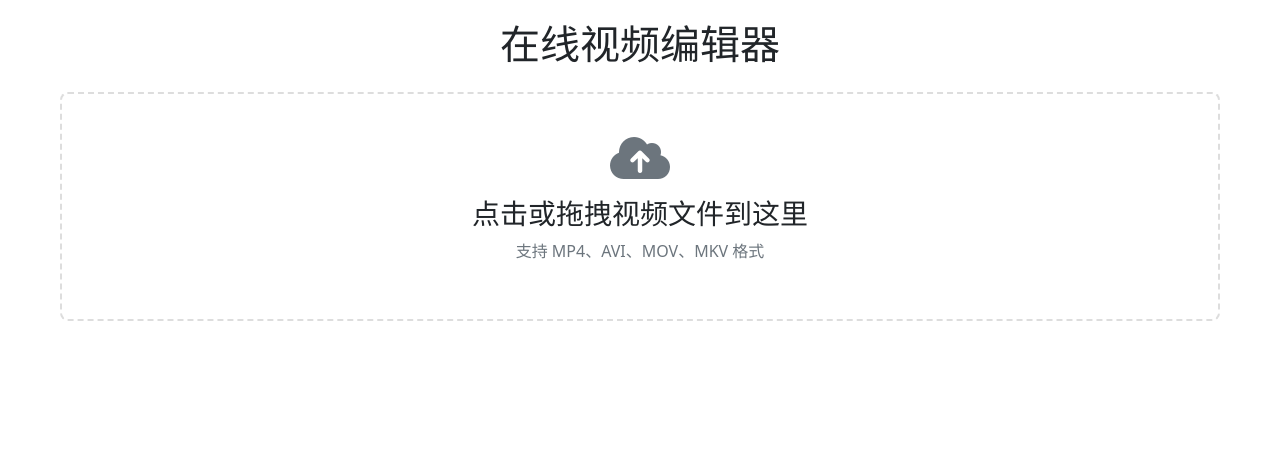
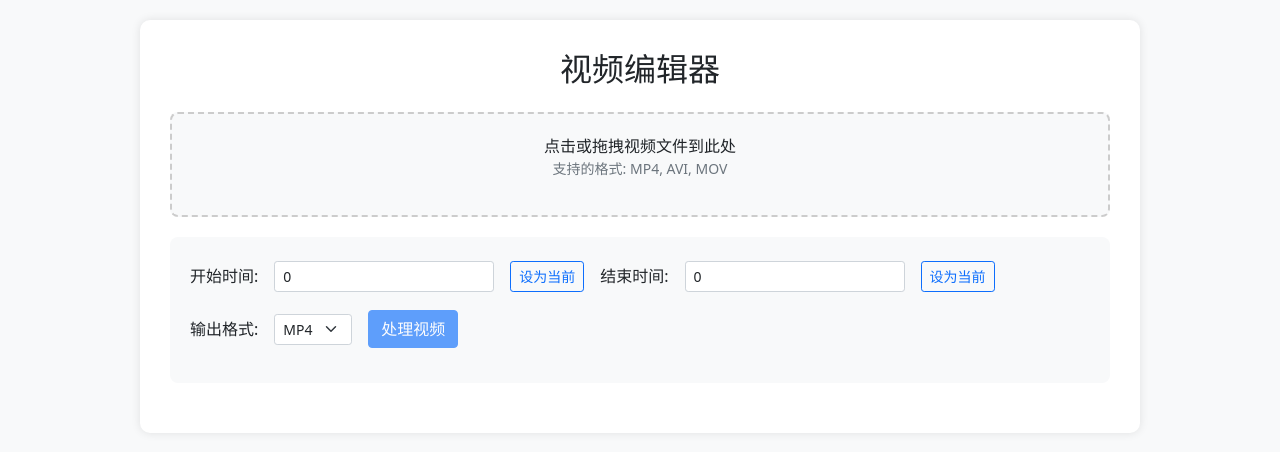
Before and after one commit to zl0070047/video-editor-docker-online, a Flask app: page / in a window 1280 px wide. Shown: the top 452 px of the page. Run offline with Flask 3, Linux system fonts and the light colour scheme.

Commit message:
style: optimize UI layout and improve user experience

```diff
--- a/templates/index.html
+++ b/templates/index.html
@@ -3,140 +3,149 @@
 <head>
     <meta charset="UTF-8">
     <meta name="viewport" content="width=device-width, initial-scale=1.0">
-    <title>在线视频编辑器</title>
+    <title>视频编辑器</title>
     <link href="https://cdn.jsdelivr.net/npm/bootstrap@5.1.3/dist/css/bootstrap.min.css" rel="stylesheet">
-    <link href="https://cdnjs.cloudflare.com/ajax/libs/font-awesome/6.0.0/css/all.min.css" rel="stylesheet">
     <style>
-        .video-container {
-            max-width: 1200px;
-            margin: 0 auto;
+        body {
+            background-color: #f8f9fa;
             padding: 20px;
         }
-        #videoPreview {
-            width: 100%;
-            margin: 20px 0;
-            border-radius: 8px;
-            box-shadow: 0 4px 6px rgba(0, 0, 0, 0.1);
-        }
-        .timeline {
-            width: 100%;
-            padding: 10px 0;
-        }
-        .controls {
-            background: #f8f9fa;
-            padding: 20px;
-            border-radius: 8px;
-            margin: 20px 0;
-        }
-        .time-display {
-            font-family: monospace;
-            font-size: 1.2em;
-            margin: 0 10px;
-        }
-        .btn-group {
-            margin: 10px 0;
-        }
-        .progress-container {
-            display: none;
-            margin-top: 20px;
-        }
-        .format-select {
-            width: 150px;
+        .container {
+            max-width: 1000px;
+            margin: 0 auto;
+            background-color: white;
+            padding: 30px;
+            border-radius: 10px;
+            box-shadow: 0 0 10px rgba(0,0,0,0.1);
         }
         .upload-zone {
-            border: 2px dashed #ddd;
+            border: 2px dashed #ccc;
             border-radius: 8px;
-            padding: 40px;
+            padding: 20px;
             text-align: center;
+            margin-bottom: 20px;
+            background-color: #f8f9fa;
             cursor: pointer;
             transition: all 0.3s ease;
         }
         .upload-zone:hover {
             border-color: #0d6efd;
-            background: #f8f9fa;
+            background-color: #e9ecef;
         }
-        .upload-icon {
-            font-size: 48px;
-            color: #6c757d;
+        .video-preview {
+            width: 100%;
+            max-height: 400px;
+            margin-bottom: 20px;
+            border-radius: 8px;
+            background-color: #000;
+        }
+        .control-panel {
+            background-color: #f8f9fa;
+            padding: 20px;
+            border-radius: 8px;
+            margin-bottom: 20px;
+        }
+        .time-controls {
+            display: flex;
+            gap: 10px;
+            align-items: center;
             margin-bottom: 15px;
+        }
+        .format-controls {
+            display: flex;
+            gap: 10px;
+            align-items: center;
+            margin-bottom: 15px;
+        }
+        .progress-bar {
+            height: 20px;
+            border-radius: 10px;
+        }
+        .btn-group {
+            margin-bottom: 15px;
+        }
+        #messageBox {
+            position: fixed;
+            top: 20px;
+            right: 20px;
+            z-index: 1000;
         }
     </style>
 </head>
 <body>
-    <div class="video-container">
-        <h1 class="text-center mb-4">在线视频编辑器</h1>
+    <div class="container">
+        <h2 class="text-center mb-4">视频编辑器</h2>
 
-        <div id="uploadSection" class="upload-zone mb-4">
-            <i class="fas fa-cloud-upload-alt upload-icon"></i>
-            <h3>点击或拖拽视频文件到这里</h3>
-            <p class="text-muted">支持 MP4、AVI、MOV、MKV 格式</p>
-            <input type="file" id="videoInput" class="d-none" accept=".mp4,.avi,.mov,.mkv">
+        <!-- 上传区域 -->
+        <div class="upload-zone" id="uploadZone">
+            <input type="file" id="videoInput" accept="video/*" style="display: none;">
+            <div>
+                <i class="bi bi-cloud-upload"></i>
+                <p class="mb-0">点击或拖拽视频文件到此处</p>
+                <p class="text-muted small">支持的格式: MP4, AVI, MOV</p>
+            </div>
         </div>
 
-        <div id="editorSection" class="d-none">
-            <div class="video-preview-container">
-                <video id="videoPreview" controls></video>
+        <!-- 视频预览 -->
+        <video id="videoPreview" class="video-preview" controls style="display: none;"></video>
+
+        <!-- 控制面板 -->
+        <div class="control-panel">
+            <!-- 时间控制 -->
+            <div class="time-controls">
+                <div class="row g-3 align-items-center">
+                    <div class="col-auto">
+                        <label class="col-form-label">开始时间:</label>
                     </div>
-
-            <div class="controls">
-                <div class="row align-items-center">
-                    <div class="col-md-6">
-                        <div class="mb-3">
-                            <label class="form-label">开始时间</label>
-                            <div class="input-group">
-                                <input type="number" id="startTime" class="form-control" min="0" step="0.1">
-                                <button class="btn btn-outline-secondary" onclick="setCurrentAsStart()">
-                                    <i class="fas fa-flag-checkered"></i> 设为当前
-                                </button>
+                    <div class="col-auto">
+                        <input type="number" id="startTime" class="form-control form-control-sm" value="0" step="0.1">
                     </div>
+                    <div class="col-auto">
+                        <button class="btn btn-outline-primary btn-sm" onclick="setCurrentTimeAsStart()">设为当前</button>
                     </div>
+                    <div class="col-auto">
+                        <label class="col-form-label">结束时间:</label>
                     </div>
-                    <div class="col-md-6">
-                        <div class="mb-3">
-                            <label class="form-label">结束时间</label>
-                            <div class="input-group">
-                                <input type="number" id="endTime" class="form-control" min="0" step="0.1">
-                                <button class="btn btn-outline-secondary" onclick="setCurrentAsEnd()">
-                                    <i class="fas fa-flag-checkered"></i> 设为当前
-                                </button>
+                    <div class="col-auto">
+                        <input type="number" id="endTime" class="form-control form-control-sm" value="0" step="0.1">
                     </div>
+                    <div class="col-auto">
+                        <button class="btn btn-outline-primary btn-sm" onclick="setCurrentTimeAsEnd()">设为当前</button>
                     </div>
                 </div>
             </div>
 
-                <div class="row align-items-center">
-                    <div class="col-md-6">
-                        <div class="mb-3">
-                            <label class="form-label">输出格式</label>
-                            <select id="outputFormat" class="form-select format-select">
+            <!-- 格式选择 -->
+            <div class="format-controls">
+                <div class="row g-3 align-items-center">
+                    <div class="col-auto">
+                        <label class="col-form-label">输出格式:</label>
+                    </div>
+                    <div class="col-auto">
+                        <select id="outputFormat" class="form-select form-select-sm">
                             <option value="mp4">MP4</option>
+                            <option value="gif">GIF</option>
                             <option value="avi">AVI</option>
                             <option value="mov">MOV</option>
-                                <option value="gif">GIF</option>
                         </select>
                     </div>
-                    </div>
-                    <div class="col-md-6">
-                        <div class="mb-3">
-                            <label class="form-label">&nbsp;</label>
-                            <button id="processBtn" class="btn btn-primary w-100">
-                                <i class="fas fa-cut"></i> 处理视频
-                            </button>
-                        </div>
+                    <div class="col-auto">
+                        <button id="processBtn" class="btn btn-primary" onclick="processVideo()" disabled>处理视频</button>
                     </div>
                 </div>
             </div>
 
-            <div class="progress-container">
-                <div class="progress">
-                    <div class="progress-bar progress-bar-striped progress-bar-animated"
-                         role="progressbar" style="width: 0%"></div>
-                </div>
-                <p class="text-center mt-2" id="progressText">处理中...</p>
+            <!-- 进度条 -->
+            <div class="progress" style="display: none;">
+                <div class="progress-bar progress-bar-striped progress-bar-animated" role="progressbar" style="width: 0%"></div>
             </div>
         </div>
     </div>
 
+    <!-- 消息提示框 -->
+    <div id="messageBox"></div>
+
+    <script src="https://cdn.jsdelivr.net/npm/bootstrap@5.1.3/dist/js/bootstrap.bundle.min.js"></script>
     <script>
         let video = document.getElementById('videoPreview');
         let currentFile = null;
@@ -201,8 +210,8 @@
                 video.src = URL.createObjectURL(file);
 
                 // 显示编辑区域
-                document.getElementById('uploadSection').classList.add('d-none');
-                document.getElementById('editorSection').classList.remove('d-none');
+                document.getElementById('uploadZone').classList.add('d-none');
+                document.getElementById('videoPreview').classList.remove('d-none');
 
                 // 设置时间范围
                 document.getElementById('startTime').value = 0;
@@ -220,9 +229,9 @@
 
         function resetUploadZone() {
             document.querySelector('.upload-zone').innerHTML = `
-                <i class="fas fa-cloud-upload-alt upload-icon"></i>
-                <h3>点击或拖拽视频文件到这里</h3>
-                <p class="text-muted">支持 MP4、AVI、MOV、MKV 格式</p>
+                <i class="bi bi-cloud-upload"></i>
+                <p class="mb-0">点击或拖拽视频文件到此处</p>
+                <p class="text-muted small">支持的格式: MP4, AVI, MOV</p>
             `;
         }
 
@@ -233,15 +242,15 @@
             });
         }
 
-        function setCurrentAsStart() {
+        function setCurrentTimeAsStart() {
             document.getElementById('startTime').value = video.currentTime.toFixed(1);
         }
 
-        function setCurrentAsEnd() {
+        function setCurrentTimeAsEnd() {
             document.getElementById('endTime').value = video.currentTime.toFixed(1);
         }
 
-        document.getElementById('processBtn').addEventListener('click', () => {
+        function processVideo() {
             if (!currentFile) return;
 
             const startTime = parseFloat(document.getElementById('startTime').value);
@@ -249,7 +258,7 @@
             const format = document.getElementById('outputFormat').value;
 
             // 显示进度条
-            document.querySelector('.progress-container').style.display = 'block';
+            document.querySelector('.progress').style.display = 'block';
             document.getElementById('processBtn').disabled = true;
 
             fetch('/process', {
@@ -282,16 +291,16 @@
                 window.URL.revokeObjectURL(url);
 
                 // 重置界面
-                document.querySelector('.progress-container').style.display = 'none';
+                document.querySelector('.progress').style.display = 'none';
                 document.getElementById('processBtn').disabled = false;
             })
             .catch(error => {
                 console.error('Error:', error);
                 alert('处理失败');
-                document.querySelector('.progress-container').style.display = 'none';
+                document.querySelector('.progress').style.display = 'none';
                 document.getElementById('processBtn').disabled = false;
             });
-        });
+        }
     </script>
 </body>
 </html>
```
Also changed, not shown: src/video_processor.py (+9 -1 lines). Lines whose indentation alone changed are shown as unchanged.
